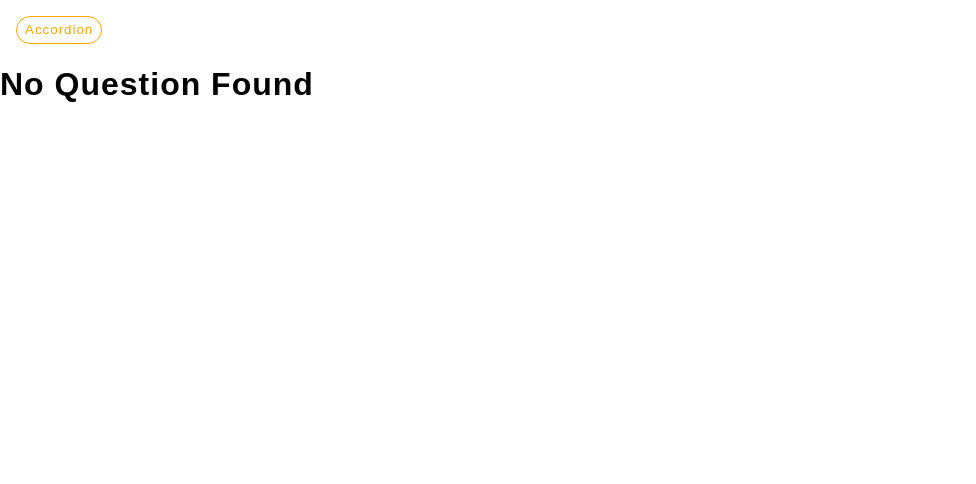
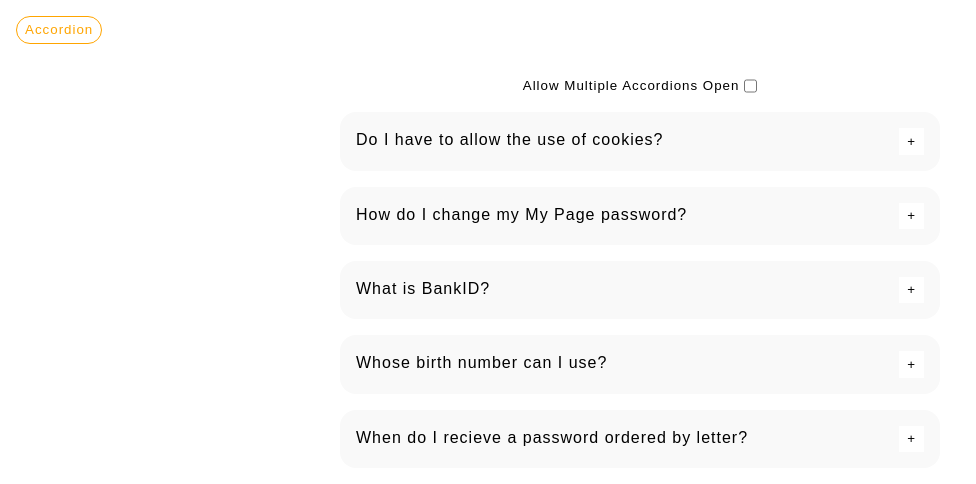
Before and after one commit to yash-purkar/mcr, a React (Create React App) app: page / in a window 1280 px wide. Shown: the top 484 px of the page, without its empty margins (0-976 px from the left). Built offline with nearby package versions, Linux system fonts and the light colour scheme.

Commit message:
fix: Fix some bugs

```diff
--- a/src/App.js
+++ b/src/App.js
@@ -34,11 +34,11 @@ function App() {
       case "ACCORDION":
         return <Accordion />;
 
-      // case "CLOCK":
-      //   return <Clock />;
+      case "CLOCK":
+        return <Clock />;
 
-      // case "CAROUSEL":
-      //   return <Carousel />;
+      case "CAROUSEL":
+        return <Carousel />;
 
       default:
         return <h1>No Question Found</h1>;
@@ -52,7 +52,8 @@ function App() {
         currentQuestion={currentQuestion}
         handleQuestionClick={handleQuestionClick}
       />
-      {getCurrentComponent()}
+      {/* {getCurrentComponent()} */}
+      <Accordion />
     </div>
   );
 }
```
